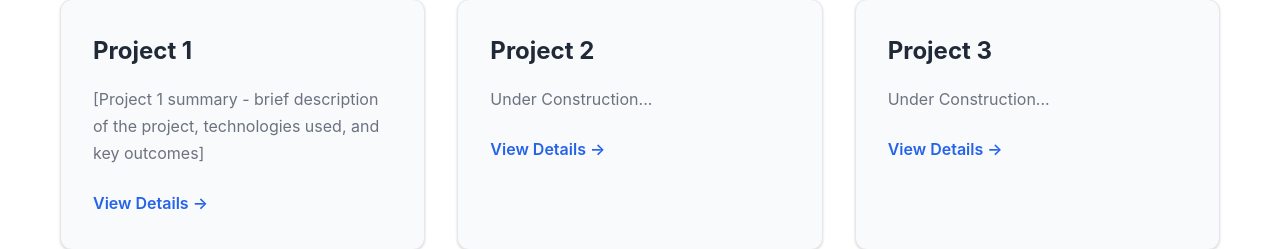
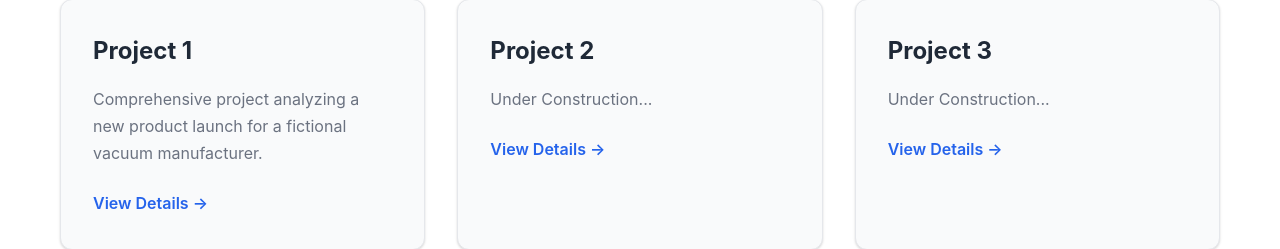
Before and after one commit to Legodwarf/steveportfolio, a plain HTML site: page index.html in a window 1280 px wide. Shown: the part 1118-1367 px from the top of the page. Drawn offline with Linux system fonts and the light colour scheme.

Commit message:
added proj 1 homepage summary

```diff
--- a/index.html
+++ b/index.html
@@ -70,7 +70,7 @@
                             <h3 class="project-title">Project 1</h3>
                             <p class="project-description">
                                 <!-- Project summary will go here -->
-                                [Project 1 summary - brief description of the project, technologies used, and key outcomes]
+                                Comprehensive project analyzing a new product launch for a fictional vacuum manufacturer.
                             </p>
                             <a href="project1.html" class="project-link">View Details →</a>
                         </div>
```
